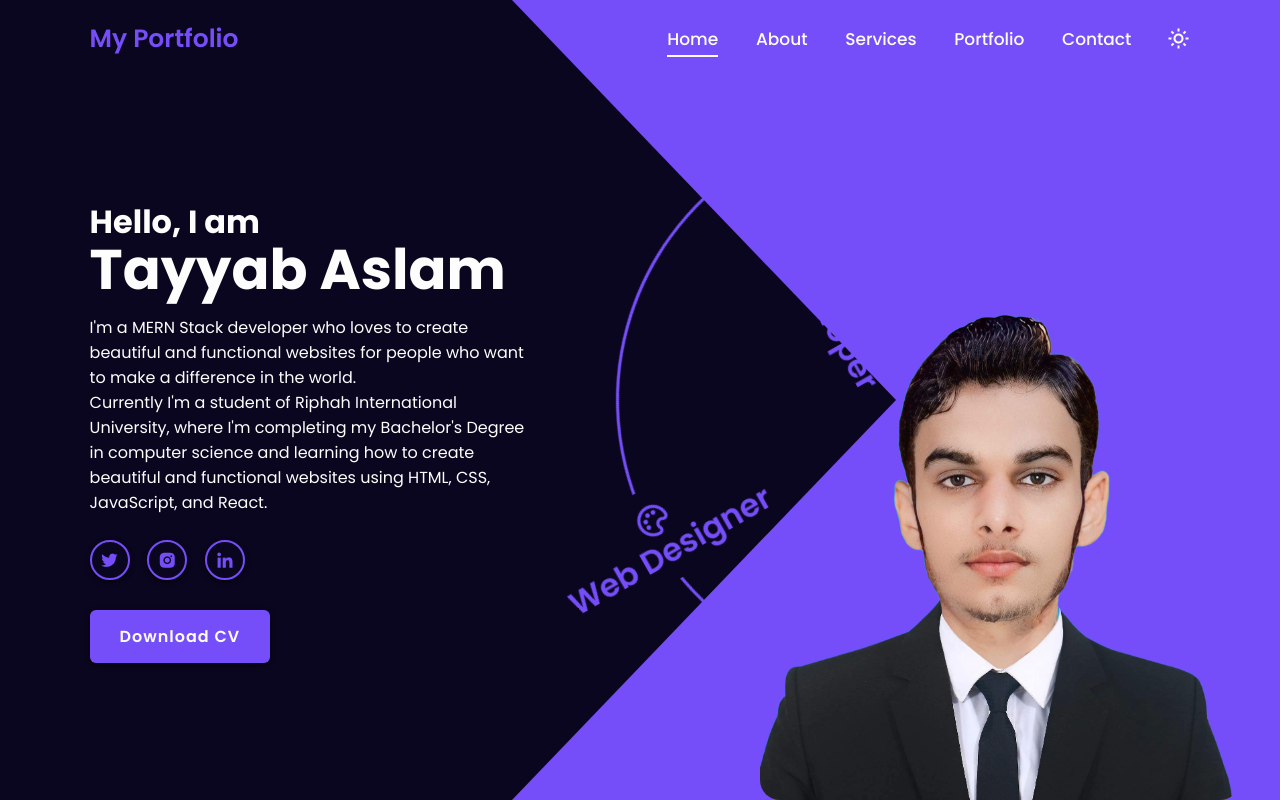
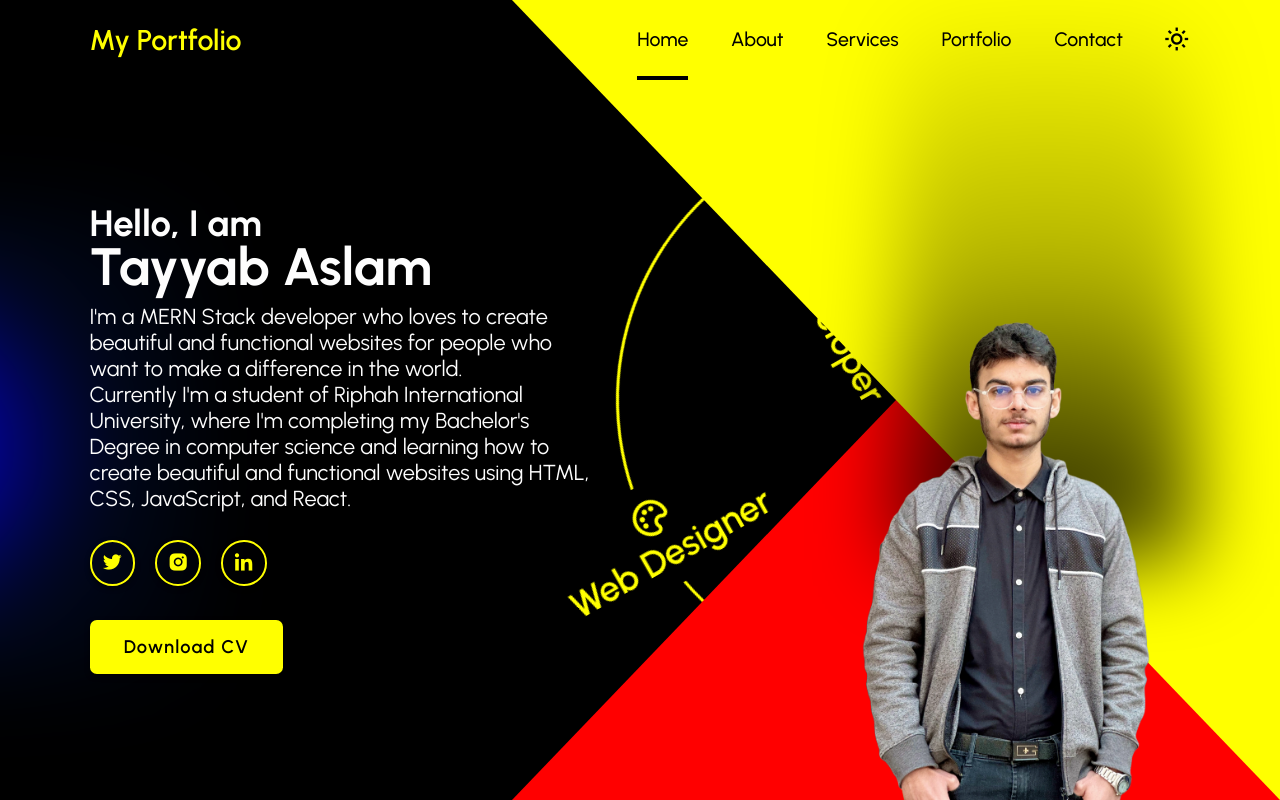
Before and after one commit to thisistayyab/My-Portfolio, a plain HTML site: page index.html in a window 1280 px wide. Both pictures are taken after a click on the element 1178 px from the left and 39 px from the top of the page. Shown: the top 800 px of the page. Drawn offline with nearby package versions, Linux system fonts and the light colour scheme.

Commit message:
Pic Changes

```diff
--- a/css/style.css
+++ b/css/style.css
@@ -8,14 +8,14 @@
     border: none;
     outline: none;
     scroll-behavior: smooth;
-    font-family: 'Poppins', sans-serif;
 }
 
 :root {
     --bg-color: #fdfdfd;
     --text-color: #333;
-    --main-color: #754ef9;
-    --white-color: #fdfdfd;
+    --main-color: #ffff00;
+    --text-color2: black;
+    --white-color: #000000;
     --shadow-color: rgba(0, 0, 0, .2);
 }
 
@@ -25,9 +25,10 @@
 }
 
 .dark-mode {
-    --bg-color: #0b061f;
+    --bg-color: #000000;
     --text-color: #fdfdfd;
     --shadow-color: rgba(0, 0, 0, .7);
+    --text-color2: yellow;
 }
 
 @media (prefers-color-scheme: dark) {
@@ -38,13 +39,23 @@
   }
 
 html {
-    font-size: 62.5%;
+    font-size: 71.5%;
     overflow-x: hidden;
 }
 
 body {
     background: var(--bg-color);
     color: var(--text-color);
+    font-family: "Urbanist", "Raleway", sans-serif;
+    transition: background 1s ease, color 0.9s ease;
+}
+
+h1, h2, h3 {
+  font-family: 'Urbanist', sans-serif;
+}
+
+p, span, div,textarea,input {
+  font-family: 'Urbanist', sans-serif;
 }
 
 .header {
@@ -67,10 +78,18 @@ body {
 
 .logo {
     font-size: 2.5rem;
-    color: var(--main-color);
+    color: var(--text-color2);
     font-weight: 600;
     margin-right: auto;
 }
+
+    .effect{
+    transition: transform 0.3s ease-in-out, box-shadow 0.3s ease-in-out, border-radius 0.3s ease-in-out;
+    }
+    .effect:hover{
+      cursor: pointer;
+      transform: scale(1.05);
+    }
 
 .navbar a {
     position: relative;
@@ -85,22 +104,22 @@ body {
 }
 
 .header.sticky .navbar a.active {
-    color: var(--main-color);
+    color: var(--text-color2);
 }
 
 .navbar a.active::before {
     content: '';
     position: absolute;
     left: 0;
-    bottom: -6px;
+    bottom: -29px;
     width: 100%;
-    height: .2rem;
+    height: .4rem;
     background: var(--white-color);
 }
 
 .header.sticky .navbar a::before {
-    background: var(--main-color);
-    opacity: .7;
+    background: var(--text-color2);
+    opacity: 1;
 }
 
 #darkMode-icon {
@@ -141,13 +160,14 @@ section {
 }
 
 .home-content h1 {
-    font-size: 5.6rem;
+    font-size: 4.6rem;
     font-weight: 700;
-    margin-bottom: .3rem;
+    margin-bottom: .5rem;
+    margin-top: .5rem;
 }
 
 .home-content p {
-    font-size: 1.6rem;
+    font-size: 1.9rem;
 }
 
 .home-content .social-media a {
@@ -157,11 +177,11 @@ section {
     width: 4rem;
     height: 4rem;
     background: transparent;
-    border: .2rem solid var(--main-color);
+    border: .2rem solid var(--text-color2);
     border-radius: 50%;
     box-shadow: 0 .2rem .5rem var(--shadow-color);
     font-size: 2rem;
-    color: var(--main-color);
+    color: var(--text-color2);
     margin: 2.5rem 1.5rem 3rem 0;
     transition: .5s ease;
 }
@@ -191,6 +211,50 @@ section {
     border-color: var(--main-color);
 }
 
+.dark-mode{
+.blue-effect-dark {
+    position: sticky;
+    translate: -230%;
+    width: 300px; /* Increase width for a smoother fade */
+    height: 60vh; /* Increase height for a smoother fade */
+    z-index: -1;
+    background:
+    radial-gradient(
+      circle at left, /* Primary gradient positioned at top right */
+      rgba(4, 0, 255, 0.836) 0%, /* Bright yellow center */
+      rgba(2, 25, 90, 0.3) 50%, /* Softer yellow */
+      rgba(4, 0, 255, 0) 100% /* Fully transparent */
+    ),
+    radial-gradient(
+      circle at left, /* Secondary gradient for more fluid glow */
+      rgba(4, 0, 255, 0.2) 0%, /* Lighter yellow for softer effect */
+      rgba(0, 4, 255, 0) 50% /* Fade to transparency for smooth edge */
+    );
+    filter: blur(40px);
+    pointer-events: none; /* Ensure it doesn't interfere with clicks */
+  }
+  }
+.red-effect{
+    position: sticky;
+    transform: translate(70vw);
+    width: 300px; /* Increase width for a smoother fade */
+    height: 70vh; /* Increase height for a smoother fade */
+    z-index: 1;
+    background:
+    radial-gradient(
+      circle at bottom, /* Primary gradient positioned at top right */
+      rgba(0, 0, 0, 0.836) 0%, /* Bright yellow center */
+      rgba(0, 0, 0, 0.3) 50%, /* Softer yellow */
+      rgba(0, 0, 0, 0) 100% /* Fully transparent */
+    ),
+    radial-gradient(
+      circle at bottom, /* Secondary gradient for more fluid glow */
+      rgba(0, 0, 0, 0.2) 0%, /* Lighter yellow for softer effect */
+      rgba(0, 0, 0, 0) 50% /* Fade to transparency for smooth edge */
+    );
+    filter: blur(40px);
+    pointer-events: none;
+}
 .home .profession-container {
     position: absolute;
     top: 50%;
@@ -247,11 +311,16 @@ section {
     display: flex;
     align-items: center;
     flex-direction: column;
-    color: var(--main-color);
+    color: var(--text-color2);
     transform: rotate(calc(360deg / 4 * var(--i)));
     transform-origin: 384px;
     background: var(--bg-color);
+    transition: background 1s ease, color 0.9s ease;
     padding: 13px 0;
+}
+
+.profession{
+    background: transparent;
 }
 
 .home .profession-box .profession:nth-child(1) i {
@@ -276,7 +345,7 @@ section {
 .home .profession-box .circle {
     width: 560px;
     height: 560px;
-    border: 3px solid var(--main-color);
+    border: 3px solid var(--text-color2);
     border-radius: 50%;
     z-index: -1;
 }
@@ -289,7 +358,8 @@ section {
     height: 0;
     border-top: 50vh solid var(--main-color);
     border-right: 384px solid var(--main-color);
-    border-bottom: 50vh solid var(--main-color);
+    /* border-bottom: 50vh solid var(--main-color); */
+    border-bottom: 50vh solid rgb(255, 0, 0);
     border-left: 384px solid transparent;
 }
 
@@ -298,12 +368,17 @@ section {
     bottom: 0;
     right: 40px;
     pointer-events: none;
-    max-width: 480px;
+    max-width: 35vw;
     max-height: 100vh;
+}
+@media (min-width: 1500px) {
+    .home-img img {
+        max-width: 30vw;
+    }
 }
 
 span {
-    color: var(--main-color);
+    color: var(--text-color2);
 }
 
 .about {
@@ -332,7 +407,7 @@ span {
 }
 
 .about-content p {
-    font-size: 1.6rem;
+    font-size: 1.9rem;
     margin: 2rem 0 3rem;
 }
 
@@ -607,7 +682,7 @@ span {
     }
 
     .home-img img {
-        display: none;
+        display: 25vw;
     }
 
     .footer {
@@ -632,6 +707,9 @@ span {
 @media (max-width: 879px) {
     .portfolio .portfolio-container {
         grid-template-columns: repeat(2, 1fr);
+    }
+    .home-img img {
+        display: none;
     }
 }
 
@@ -854,3 +932,7 @@ span {
 img {
     border-radius: 20px;
 }
+.icnclr{
+    background-color: white;
+    border-radius: 10px;
+}
--- a/index.html
+++ b/index.html
@@ -16,6 +16,12 @@
 
     <!-- custom css -->
     <link rel="stylesheet" href="css/style.css">
+    <link rel="preconnect" href="https://fonts.googleapis.com">
+    <link rel="preconnect" href="https://fonts.gstatic.com" crossorigin>
+    <link href="https://fonts.googleapis.com/css2?family=Raleway:ital,wght@0,100..900;1,100..900&display=swap" rel="stylesheet">
+    <link rel="preconnect" href="https://fonts.googleapis.com">
+    <link rel="preconnect" href="https://fonts.gstatic.com" crossorigin>
+    <link href="https://fonts.googleapis.com/css2?family=Raleway:ital,wght@0,100..900;1,100..900&family=Urbanist:ital,wght@0,100..900;1,100..900&display=swap" rel="stylesheet">
 </head>
 
 <body>
@@ -32,7 +38,7 @@
             <a href="#contact">Contact</a>
         </nav>
 
-        <div class="bx bx-moon" id="darkMode-icon"></div>
+        <div class="bx bx-moon effect" id="darkMode-icon"></div>
 
         <div class="bx bx-menu" id="menu-icon"></div>
     </header>
@@ -50,9 +56,9 @@
             create beautiful and functional websites using HTML, CSS, JavaScript, and React.</p>
 
             <div class="social-media">
-                <a target="_blank" href="https://x.com/tayyab_hun"><i class='bx bxl-twitter'></i></a>
-                <a target="_blank" href="https://www.instagram.com/thisis_tayyab/"><i class='bx bxl-instagram-alt'></i></a>
-                <a target="_blank" href="https://www.linkedin.com/in/thisistayyab/"><i class='bx bxl-linkedin'></i></a>
+                <a class="effect" target="_blank" href="https://x.com/tayyab_hun"><i class='bx bxl-twitter'></i></a>
+                <a class="effect" target="_blank" href="https://www.instagram.com/thisis_tayyab/"><i class='bx bxl-instagram-alt'></i></a>
+                <a class="effect" target="_blank" href="https://www.linkedin.com/in/thisistayyab/"><i class='bx bxl-linkedin'></i></a>
             </div>
 
             <a href="#" class="btn">Download CV</a>
@@ -80,18 +86,21 @@
                 <div class="circle"></div>
             </div>
 
-            <div class="overlay"></div>
+            <div class="red-effect"></div>
+            <div class="overlay">
+            </div>
         </div>
 
         <div class="home-img">
-            <img src="images/home.png" alt="">
+            <img src="images/home.webp" alt="">
         </div>
+        <div class="blue-effect-dark"></div>
     </section>
 
     <!-- about section design -->
     <section class="about" id="about">
         <div class="about-img">
-            <img src="images/about.png" alt="">
+            <img src="images/about.webp" alt="">
         </div>
 
         <div class="about-content">
@@ -152,7 +161,7 @@
                 <div class="portfolio-layer">
                     <h4>Web Design</h4>
                     <p>Comming soon</p>
-                    <a href="#"><i class='bx bx-link-external'></i></a>
+                    <a class="icnclr" href="#"><i class='icnclr bx bx-link-external'></i></a>
                 </div>
             </div>
             <div class="portfolio-box">
@@ -161,7 +170,7 @@
                 <div class="portfolio-layer">
                     <h4>Web Design</h4>
                     <p>Comming soon</p>
-                    <a href="#"><i class='bx bx-link-external'></i></a>
+                    <a class="icnclr" href="#"><i class='icnclr bx bx-link-external'></i></a>
                 </div>
             </div>
             <div class="portfolio-box">
@@ -170,7 +179,7 @@
                 <div class="portfolio-layer">
                     <h4>Web Design</h4>
                     <p>Comming soon</p>
-                    <a href="#"><i class='bx bx-link-external'></i></a>
+                    <a class="icnclr" href="#"><i class='icnclr bx bx-link-external'></i></a>
                 </div>
             </div>
             <div class="portfolio-box">
@@ -179,7 +188,7 @@
                 <div class="portfolio-layer">
                     <h4>Web Design</h4>
                     <p>Comming soon</p>
-                    <a href="#"><i class='bx bx-link-external'></i></a>
+                    <a href="#"><i class='icnclr bx bx-link-external'></i></a>
                 </div>
             </div>
             <div class="portfolio-box">
@@ -188,7 +197,7 @@
                 <div class="portfolio-layer">
                     <h4>Web Design</h4>
                     <p>Comming soon</p>
-                    <a href="#"><i class='bx bx-link-external'></i></a>
+                    <a href="#"><i class='icnclr bx bx-link-external'></i></a>
                 </div>
             </div>
             <div class="portfolio-box">
@@ -197,7 +206,7 @@
                 <div class="portfolio-layer">
                     <h4>Web Design</h4>
                     <p>Comming soon</p>
-                    <a href="#"><i class='bx bx-link-external'></i></a>
+                    <a href="#"><i class='icnclr bx bx-link-external'></i></a>
                 </div>
             </div>
         </div>
@@ -219,7 +228,7 @@
         </div>
 
         <div class="footer-iconTop">
-            <a href="#home"><i class='bx bx-up-arrow-alt'></i></a>
+            <a class="effect icnclr" href="#home"><i class='icnclr bx bx-up-arrow-alt'></i></a>
         </div>
     </footer>
 
```
Also changed, not shown: images/about.png (deleted), images/about.webp (added), images/home.png (deleted), images/home.webp (added).
